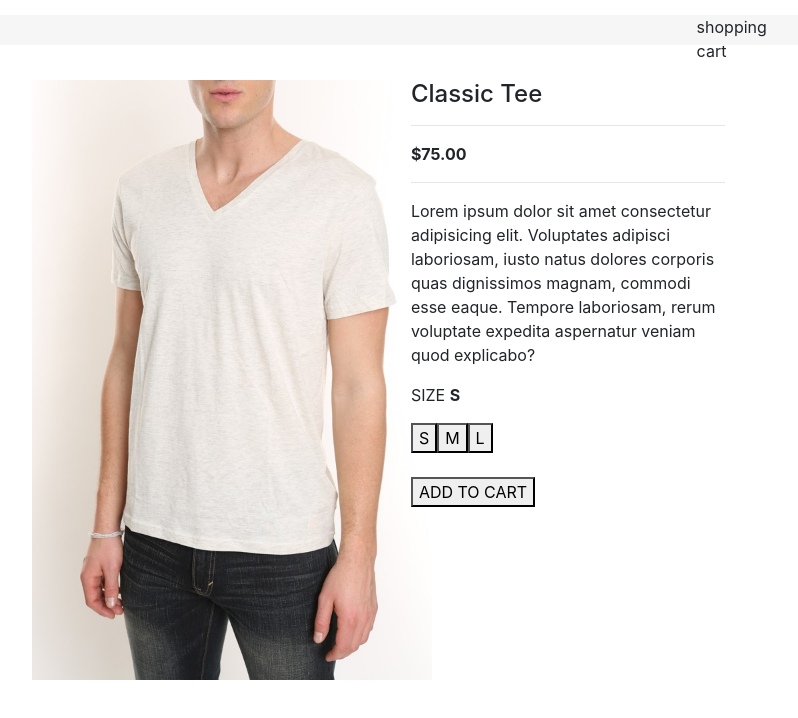
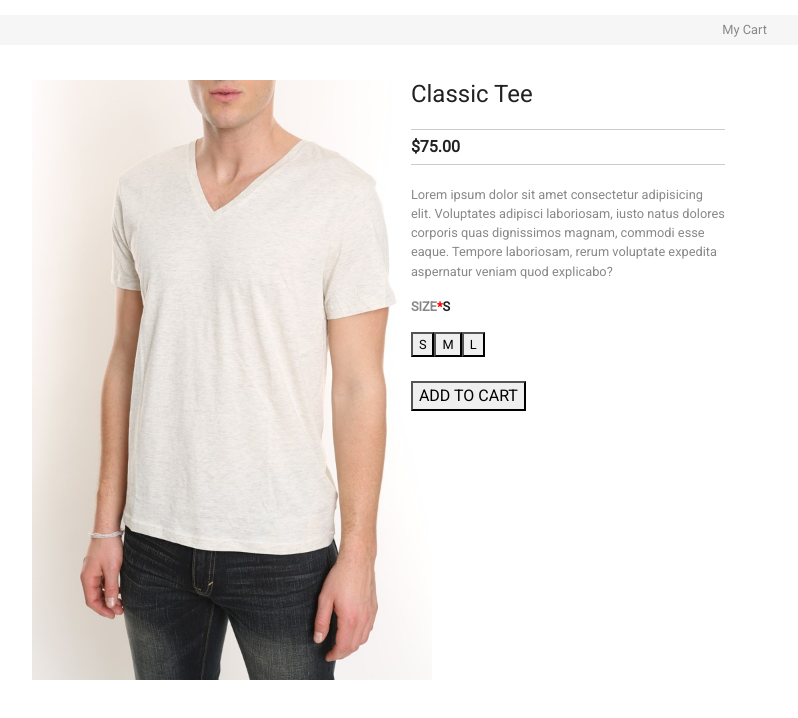
Before and after one commit to dbedggood/moustache-republic-test, a React (Create React App) app: page / in a window 1280 px wide. Shown: the top 718 px of the page, without its empty margins (313-1111 px from the left). Built offline with nearby package versions, Linux system fonts and the light colour scheme.

Commit message:
Graphical changes

```diff
--- a/public/index.html
+++ b/public/index.html
@@ -23,6 +23,10 @@
       rel="stylesheet"
       href="https://stackpath.bootstrapcdn.com/bootstrap/4.3.1/css/bootstrap.min.css"
     />
+    <link
+      href="https://fonts.googleapis.com/css?family=Roboto&display=swap"
+      rel="stylesheet"
+    />
     <title>Moustache Republic Test</title>
   </head>
   <body>
--- a/src/App.css
+++ b/src/App.css
@@ -1,7 +1,13 @@
+body {
+  font-family: 'Roboto', sans-serif;
+  color: #222222;
+}
+
 .NavBar {
   background-color: #f6f6f7;
   margin: 15px auto;
   height: 30px;
+  line-height: 30px;
 }
 
 .Content {
@@ -11,3 +17,27 @@
 .ProductImage {
   height: 600px;
 }
+
+.lightText {
+  color: #888888;
+  font-size: 0.8em;
+}
+
+.price {
+  margin-top: 20px;
+  margin-bottom: 20px;
+  padding-top: 5px;
+  padding-bottom: 5px;
+  border-top-style: solid;
+  border-bottom-style: solid;
+  border-width: 1px;
+  border-color: #cccccc;
+}
+
+.Size {
+  color: #222222;
+}
+
+.required {
+  color: red;
+}
--- a/src/components/content/ProductDetails.js
+++ b/src/components/content/ProductDetails.js
@@ -6,10 +6,11 @@ function ProductDetails() {
     <div className="row">
       <div className="col-sm-12 col-md-10 offset-md-2">
         <h4>Classic Tee</h4>
-        <hr />
-        <b>$75.00</b>
-        <hr />
-        <p>
+        <div className="price">
+          <b>$75.00</b>
+        </div>
+
+        <p className="lightText">
           Lorem ipsum dolor sit amet consectetur adipisicing elit. Voluptates
           adipisci laboriosam, iusto natus dolores corporis quas dignissimos
           magnam, commodi esse eaque. Tempore laboriosam, rerum voluptate
--- a/src/components/content/ProductForm.js
+++ b/src/components/content/ProductForm.js
@@ -3,10 +3,13 @@ import React from 'react'
 function ProductForm() {
   return (
     <div>
-      <p>
-        SIZE <b>S</b>
+      <p className="lightText">
+        <b>
+          SIZE<span className="required">*</span>
+          <span className="Size">S</span>
+        </b>
       </p>
-      <div>
+      <div className="lightText">
         <button>S</button>
         <button>M</button>
         <button>L</button>
--- a/src/components/content/ProductPage.js
+++ b/src/components/content/ProductPage.js
@@ -4,7 +4,7 @@ import ProductDetails from './ProductDetails'
 function ProductPage() {
   return (
     <div className="row Content">
-      <div className="col-sm-12 col-md-5 offset-md-1 col-lg-3 offset-lg-3">
+      <div className="col-sm-12 col-md-5 offset-md-1 col-lg-3 offset-lg-3 mb-3">
         <img
           className="img-responsive ProductImage"
           src="./classic-tee.jpg"
--- a/src/components/layout/ShoppingCart.js
+++ b/src/components/layout/ShoppingCart.js
@@ -4,7 +4,7 @@ function ShoppingCart() {
   return (
     <div className="row">
       <div className="col-1 offset-10">
-        <p className="float-right">shopping cart</p>
+        <p className="float-right lightText">My Cart</p>
       </div>
     </div>
   )
```
